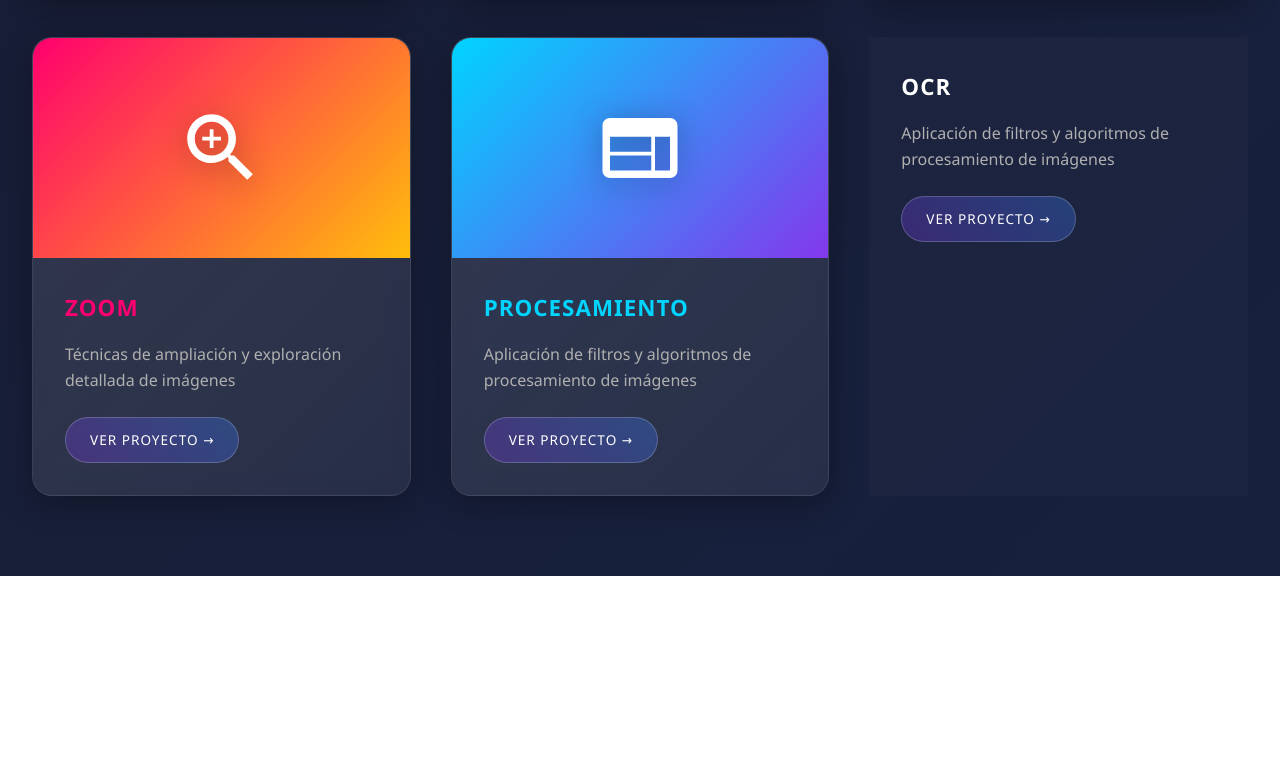
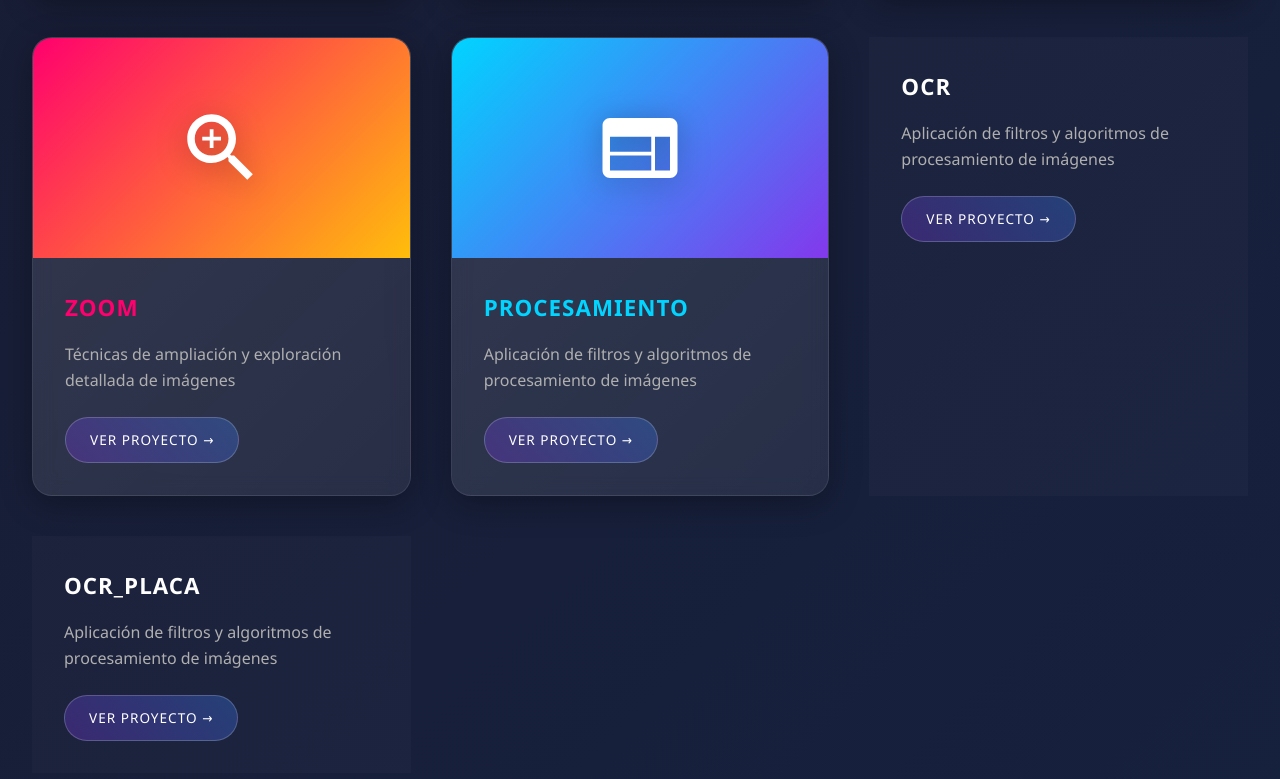
Before and after one commit to ANGEL-GTZ23/portafolio_va, a plain HTML site: page index.html in a window 1280 px wide. Shown: the part 1982-2761 px from the top of the page. Before the commit the page ends 2558 px from the top, so only its background shows below. Drawn offline with Linux system fonts and the light colour scheme.

Commit message:
index.html

```diff
--- a/index.html
+++ b/index.html
@@ -371,6 +371,11 @@
                     <p>Aplicación de filtros y algoritmos de procesamiento de imágenes</p>
                     <a href="ocr.html">Ver Proyecto →</a>
                 </div>
+                <div class="card-content">
+                    <h3>ocr_placa</h3>
+                    <p>Aplicación de filtros y algoritmos de procesamiento de imágenes</p>
+                    <a href="placa.html">Ver Proyecto →</a>
+                </div>
             </div>
         </div>
     </section>
```
